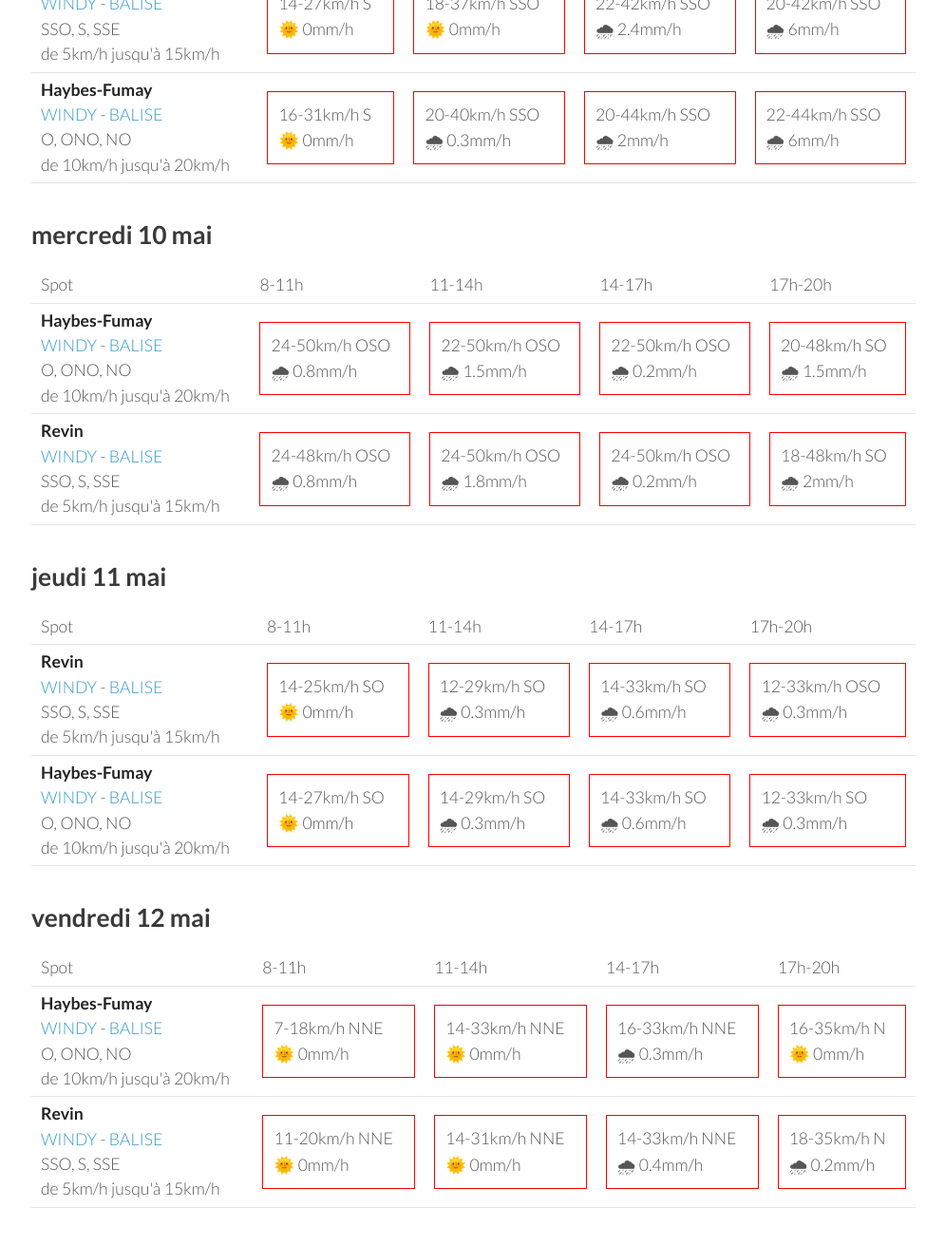
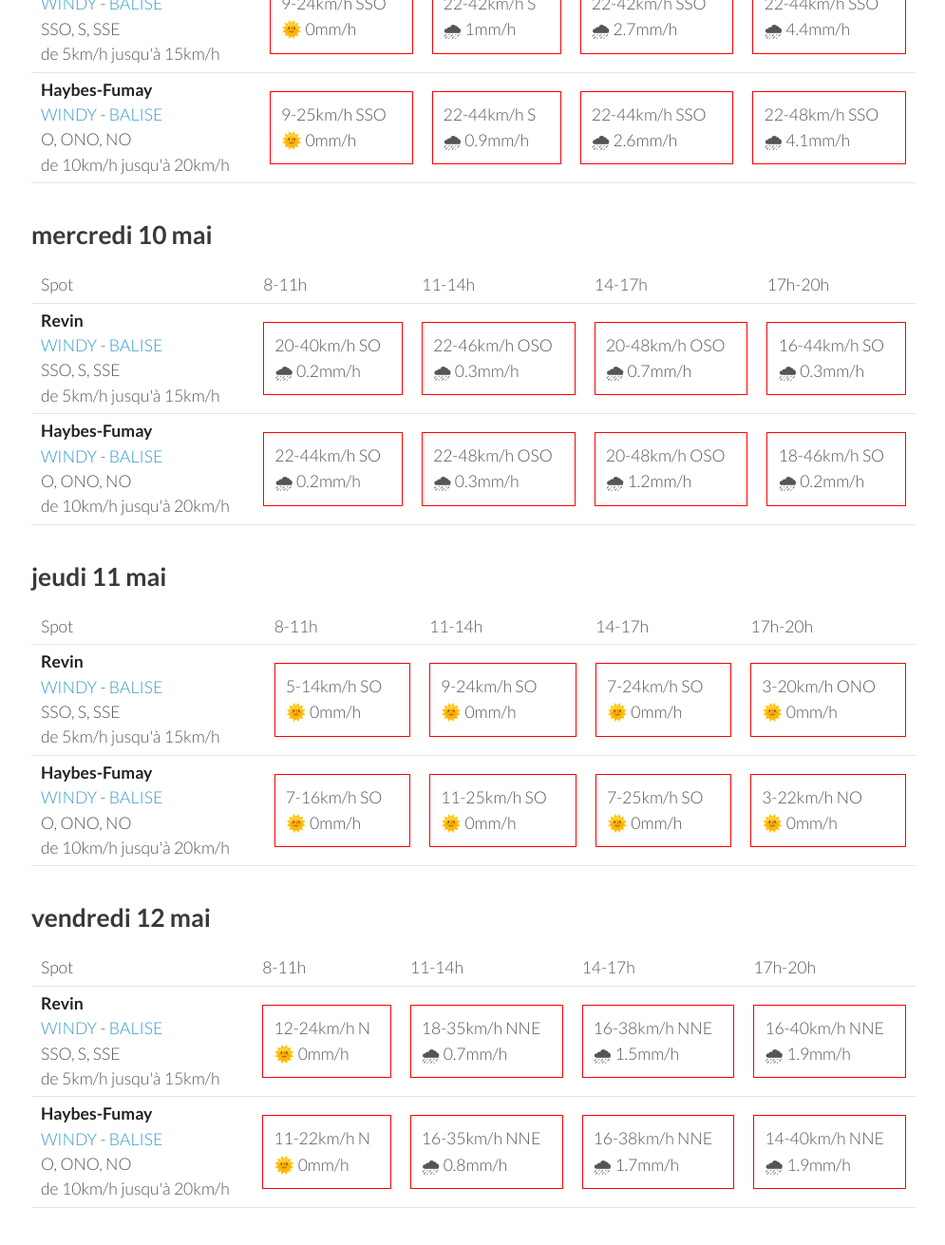
Before and after one commit to parapente-dans-le-nord/parapente-dans-le-nord.github.io, a Jekyll site: the page built from ardennes.markdown, in a window 1280 px wide and 1400 px high, scrolled down 1126 px. Shown: the top 1311 px of the window at 95% size, without its empty margins (25-1020 px from the left). Built offline with Jekyll 4.4.1, drawn with Linux system fonts in a browser that asks for light colours; some of the changed text lies outside the part shown.

Commit message:
update index.markdown

```diff
--- a/ardennes.markdown
+++ b/ardennes.markdown
@@ -7,7 +7,7 @@ title:  "Tous les spots"
 {: .links}
 
 # Prevision Windy, modèle Arome
-page mise à jour le dimanche 07 mai 17:10
+page mise à jour le dimanche 07 mai 22:10
 
 ## dimanche 07 mai
 
@@ -25,18 +25,18 @@ page mise à jour le dimanche 07 mai 17:10
         <td><strong>Revin</strong><br><a href="https://windy.com/49.948/4.625?49.543,4.625,8">WINDY</a> - <span class=""><a href="http://www.balisemeteo.com/balise.php?idBalise=5019">BALISE</a> </span><br> <span class="vent-favorable">SSO, S, SSE</span><br><span class="force-vent">de 5km/h jusqu'à 15km/h</span> </td>
 
             <td><div class="not-flyable"><p>0-0km/h NA</p><p>🌧️ 0mm/h</p></div></td>
-            <td><div class="not-flyable"><p>1-11km/h SSO</p><p>🌧 0.4mm/h</p></div></td>
-            <td><div class="not-flyable"><p>3-18km/h NNE</p><p>🌧 3.5mm/h</p></div></td>
-            <td><div class="not-flyable"><p>3-14km/h N</p><p>🌧 0.7mm/h</p></div></td>
+            <td><div class="not-flyable"><p>0-0km/h NA</p><p>🌧️ 0mm/h</p></div></td>
+            <td><div class="not-flyable"><p>0-0km/h NA</p><p>🌧️ 0mm/h</p></div></td>
+            <td><div class="not-flyable"><p>3-12km/h NNE</p><p>🌧 2mm/h</p></div></td>
 
     </tr>
 <tr>
         <td><strong>Haybes-Fumay</strong><br><a href="https://windy.com/49.998/4.715?49.913,4.738,10">WINDY</a> - <span class=""><a href="http://www.balisemeteo.com/balise.php?idBalise=104">BALISE</a> </span><br> <span class="vent-favorable">O, ONO, NO</span><br><span class="force-vent">de 10km/h jusqu'à 20km/h</span> </td>
 
             <td><div class="not-flyable"><p>0-0km/h NA</p><p>🌧️ 0mm/h</p></div></td>
-            <td><div class="not-flyable"><p>1-11km/h N</p><p>🌧 0.2mm/h</p></div></td>
-            <td><div class="not-flyable"><p>3-14km/h NNE</p><p>🌧 3.5mm/h</p></div></td>
-            <td><div class="not-flyable"><p>3-12km/h N</p><p>🌧 0.4mm/h</p></div></td>
+            <td><div class="not-flyable"><p>0-0km/h NA</p><p>🌧️ 0mm/h</p></div></td>
+            <td><div class="not-flyable"><p>0-0km/h NA</p><p>🌧️ 0mm/h</p></div></td>
+            <td><div class="not-flyable"><p>1-7km/h NNE</p><p>🌧 1.2mm/h</p></div></td>
 
     </tr>
 
@@ -56,22 +56,22 @@ page mise à jour le dimanche 07 mai 17:10
       <td>17h-20h</td>
     </tr>
 <tr>
-        <td><strong>Haybes-Fumay</strong><br><a href="https://windy.com/49.998/4.715?49.913,4.738,10">WINDY</a> - <span class=""><a href="http://www.balisemeteo.com/balise.php?idBalise=104">BALISE</a> </span><br> <span class="vent-favorable">O, ONO, NO</span><br><span class="force-vent">de 10km/h jusqu'à 20km/h</span> </td>
+        <td><strong>Revin</strong><br><a href="https://windy.com/49.948/4.625?49.543,4.625,8">WINDY</a> - <span class=""><a href="http://www.balisemeteo.com/balise.php?idBalise=5019">BALISE</a> </span><br> <span class="vent-favorable">SSO, S, SSE</span><br><span class="force-vent">de 5km/h jusqu'à 15km/h</span> </td>
 
-            <td><div class="not-flyable"><p>1-7km/h O</p><p>🌧 0.2mm/h</p></div></td>
-            <td><div class="not-flyable"><p>3-9km/h NNE</p><p>🌞 0mm/h</p></div></td>
-            <td><div class="not-flyable"><p>5-14km/h NNE</p><p>🌞 0mm/h</p></div></td>
-            <td><div class="not-flyable"><p>7-22km/h OSO</p><p>🌞 0mm/h</p></div></td>
+            <td><div class="not-flyable"><p>1-9km/h NE</p><p>🌞 0mm/h</p></div></td>
+            <td><div class="not-flyable"><p>1-1km/h O</p><p>🌞 0mm/h</p></div></td>
+            <td><div class="not-flyable"><p>3-16km/h SSO</p><p>🌞 0mm/h</p></div></td>
+            <td><div class="not-flyable"><p>7-22km/h SO</p><p>🌞 0mm/h</p></div></td>
 
 
     </tr>
 <tr>
-        <td><strong>Revin</strong><br><a href="https://windy.com/49.948/4.625?49.543,4.625,8">WINDY</a> - <span class=""><a href="http://www.balisemeteo.com/balise.php?idBalise=5019">BALISE</a> </span><br> <span class="vent-favorable">SSO, S, SSE</span><br><span class="force-vent">de 5km/h jusqu'à 15km/h</span> </td>
+        <td><strong>Haybes-Fumay</strong><br><a href="https://windy.com/49.998/4.715?49.913,4.738,10">WINDY</a> - <span class=""><a href="http://www.balisemeteo.com/balise.php?idBalise=104">BALISE</a> </span><br> <span class="vent-favorable">O, ONO, NO</span><br><span class="force-vent">de 10km/h jusqu'à 20km/h</span> </td>
 
-            <td><div class="not-flyable"><p>3-11km/h N</p><p>🌞 0mm/h</p></div></td>
-            <td><div class="not-flyable"><p>1-12km/h SO</p><p>🌞 0mm/h</p></div></td>
-            <td><div class="not-flyable"><p>7-22km/h OSO</p><p>🌞 0mm/h</p></div></td>
-            <td><div class="not-flyable"><p>9-24km/h OSO</p><p>🌞 0mm/h</p></div></td>
+            <td><div class="not-flyable"><p>1-7km/h N</p><p>🌞 0mm/h</p></div></td>
+            <td><div class="not-flyable"><p>3-9km/h ONO</p><p>🌞 0mm/h</p></div></td>
+            <td><div class="not-flyable"><p>7-20km/h SO</p><p>🌞 0mm/h</p></div></td>
+            <td><div class="not-flyable"><p>9-22km/h SO</p><p>🌞 0mm/h</p></div></td>
 
 
     </tr>
@@ -94,20 +94,20 @@ page mise à jour le dimanche 07 mai 17:10
 <tr>
         <td><strong>Revin</strong><br><a href="https://windy.com/49.948/4.625?49.543,4.625,8">WINDY</a> - <span class=""><a href="http://www.balisemeteo.com/balise.php?idBalise=5019">BALISE</a> </span><br> <span class="vent-favorable">SSO, S, SSE</span><br><span class="force-vent">de 5km/h jusqu'à 15km/h</span> </td>
 
-            <td><div class="not-flyable"><p>14-27km/h S</p><p>🌞 0mm/h</p></div></td>
-            <td><div class="not-flyable"><p>18-37km/h SSO</p><p>🌞 0mm/h</p></div></td>
-            <td><div class="not-flyable"><p>22-42km/h SSO</p><p>🌧 2.4mm/h</p></div></td>
-            <td><div class="not-flyable"><p>20-42km/h SSO</p><p>🌧 6mm/h</p></div></td>
+            <td><div class="not-flyable"><p>9-24km/h SSO</p><p>🌞 0mm/h</p></div></td>
+            <td><div class="not-flyable"><p>22-42km/h S</p><p>🌧 1mm/h</p></div></td>
+            <td><div class="not-flyable"><p>22-42km/h SSO</p><p>🌧 2.7mm/h</p></div></td>
+            <td><div class="not-flyable"><p>22-44km/h SSO</p><p>🌧 4.4mm/h</p></div></td>
 
 
     </tr>
 <tr>
         <td><strong>Haybes-Fumay</strong><br><a href="https://windy.com/49.998/4.715?49.913,4.738,10">WINDY</a> - <span class=""><a href="http://www.balisemeteo.com/balise.php?idBalise=104">BALISE</a> </span><br> <span class="vent-favorable">O, ONO, NO</span><br><span class="force-vent">de 10km/h jusqu'à 20km/h</span> </td>
 
-            <td><div class="not-flyable"><p>16-31km/h S</p><p>🌞 0mm/h</p></div></td>
-            <td><div class="not-flyable"><p>20-40km/h SSO</p><p>🌧 0.3mm/h</p></div></td>
-            <td><div class="not-flyable"><p>20-44km/h SSO</p><p>🌧 2mm/h</p></div></td>
-            <td><div class="not-flyable"><p>22-44km/h SSO</p><p>🌧 6mm/h</p></div></td>
+            <td><div class="not-flyable"><p>9-25km/h SSO</p><p>🌞 0mm/h</p></div></td>
+            <td><div class="not-flyable"><p>22-44km/h S</p><p>🌧 0.9mm/h</p></div></td>
+            <td><div class="not-flyable"><p>22-44km/h SSO</p><p>🌧 2.6mm/h</p></div></td>
+            <td><div class="not-flyable"><p>22-48km/h SSO</p><p>🌧 4.1mm/h</p></div></td>
 
 
     </tr>
@@ -128,22 +128,22 @@ page mise à jour le dimanche 07 mai 17:10
       <td>17h-20h</td>
     </tr>
 <tr>
-        <td><strong>Haybes-Fumay</strong><br><a href="https://windy.com/49.998/4.715?49.913,4.738,10">WINDY</a> - <span class=""><a href="http://www.balisemeteo.com/balise.php?idBalise=104">BALISE</a> </span><br> <span class="vent-favorable">O, ONO, NO</span><br><span class="force-vent">de 10km/h jusqu'à 20km/h</span> </td>
+        <td><strong>Revin</strong><br><a href="https://windy.com/49.948/4.625?49.543,4.625,8">WINDY</a> - <span class=""><a href="http://www.balisemeteo.com/balise.php?idBalise=5019">BALISE</a> </span><br> <span class="vent-favorable">SSO, S, SSE</span><br><span class="force-vent">de 5km/h jusqu'à 15km/h</span> </td>
 
-            <td><div class="not-flyable"><p>24-50km/h OSO</p><p>🌧 0.8mm/h</p></div></td>
-            <td><div class="not-flyable"><p>22-50km/h OSO</p><p>🌧 1.5mm/h</p></div></td>
-            <td><div class="not-flyable"><p>22-50km/h OSO</p><p>🌧 0.2mm/h</p></div></td>
-            <td><div class="not-flyable"><p>20-48km/h SO</p><p>🌧 1.5mm/h</p></div></td>
+            <td><div class="not-flyable"><p>20-40km/h SO</p><p>🌧 0.2mm/h</p></div></td>
+            <td><div class="not-flyable"><p>22-46km/h OSO</p><p>🌧 0.3mm/h</p></div></td>
+            <td><div class="not-flyable"><p>20-48km/h OSO</p><p>🌧 0.7mm/h</p></div></td>
+            <td><div class="not-flyable"><p>16-44km/h SO</p><p>🌧 0.3mm/h</p></div></td>
 
 
     </tr>
 <tr>
-        <td><strong>Revin</strong><br><a href="https://windy.com/49.948/4.625?49.543,4.625,8">WINDY</a> - <span class=""><a href="http://www.balisemeteo.com/balise.php?idBalise=5019">BALISE</a> </span><br> <span class="vent-favorable">SSO, S, SSE</span><br><span class="force-vent">de 5km/h jusqu'à 15km/h</span> </td>
+        <td><strong>Haybes-Fumay</strong><br><a href="https://windy.com/49.998/4.715?49.913,4.738,10">WINDY</a> - <span class=""><a href="http://www.balisemeteo.com/balise.php?idBalise=104">BALISE</a> </span><br> <span class="vent-favorable">O, ONO, NO</span><br><span class="force-vent">de 10km/h jusqu'à 20km/h</span> </td>
 
-            <td><div class="not-flyable"><p>24-48km/h OSO</p><p>🌧 0.8mm/h</p></div></td>
-            <td><div class="not-flyable"><p>24-50km/h OSO</p><p>🌧 1.8mm/h</p></div></td>
-            <td><div class="not-flyable"><p>24-50km/h OSO</p><p>🌧 0.2mm/h</p></div></td>
-            <td><div class="not-flyable"><p>18-48km/h SO</p><p>🌧 2mm/h</p></div></td>
+            <td><div class="not-flyable"><p>22-44km/h SO</p><p>🌧 0.2mm/h</p></div></td>
+            <td><div class="not-flyable"><p>22-48km/h OSO</p><p>🌧 0.3mm/h</p></div></td>
+            <td><div class="not-flyable"><p>20-48km/h OSO</p><p>🌧 1.2mm/h</p></div></td>
+            <td><div class="not-flyable"><p>18-46km/h SO</p><p>🌧 0.2mm/h</p></div></td>
 
 
     </tr>
@@ -166,20 +166,20 @@ page mise à jour le dimanche 07 mai 17:10
 <tr>
         <td><strong>Revin</strong><br><a href="https://windy.com/49.948/4.625?49.543,4.625,8">WINDY</a> - <span class=""><a href="http://www.balisemeteo.com/balise.php?idBalise=5019">BALISE</a> </span><br> <span class="vent-favorable">SSO, S, SSE</span><br><span class="force-vent">de 5km/h jusqu'à 15km/h</span> </td>
 
-            <td><div class="not-flyable"><p>14-25km/h SO</p><p>🌞 0mm/h</p></div></td>
-            <td><div class="not-flyable"><p>12-29km/h SO</p><p>🌧 0.3mm/h</p></div></td>
-            <td><div class="not-flyable"><p>14-33km/h SO</p><p>🌧 0.6mm/h</p></div></td>
-            <td><div class="not-flyable"><p>12-33km/h OSO</p><p>🌧 0.3mm/h</p></div></td>
+            <td><div class="not-flyable"><p>5-14km/h SO</p><p>🌞 0mm/h</p></div></td>
+            <td><div class="not-flyable"><p>9-24km/h SO</p><p>🌞 0mm/h</p></div></td>
+            <td><div class="not-flyable"><p>7-24km/h SO</p><p>🌞 0mm/h</p></div></td>
+            <td><div class="not-flyable"><p>3-20km/h ONO</p><p>🌞 0mm/h</p></div></td>
 
 
     </tr>
 <tr>
         <td><strong>Haybes-Fumay</strong><br><a href="https://windy.com/49.998/4.715?49.913,4.738,10">WINDY</a> - <span class=""><a href="http://www.balisemeteo.com/balise.php?idBalise=104">BALISE</a> </span><br> <span class="vent-favorable">O, ONO, NO</span><br><span class="force-vent">de 10km/h jusqu'à 20km/h</span> </td>
 
-            <td><div class="not-flyable"><p>14-27km/h SO</p><p>🌞 0mm/h</p></div></td>
-            <td><div class="not-flyable"><p>14-29km/h SO</p><p>🌧 0.3mm/h</p></div></td>
-            <td><div class="not-flyable"><p>14-33km/h SO</p><p>🌧 0.6mm/h</p></div></td>
-            <td><div class="not-flyable"><p>12-33km/h SO</p><p>🌧 0.3mm/h</p></div></td>
+            <td><div class="not-flyable"><p>7-16km/h SO</p><p>🌞 0mm/h</p></div></td>
+            <td><div class="not-flyable"><p>11-25km/h SO</p><p>🌞 0mm/h</p></div></td>
+            <td><div class="not-flyable"><p>7-25km/h SO</p><p>🌞 0mm/h</p></div></td>
+            <td><div class="not-flyable"><p>3-22km/h NO</p><p>🌞 0mm/h</p></div></td>
 
 
     </tr>
@@ -200,22 +200,22 @@ page mise à jour le dimanche 07 mai 17:10
       <td>17h-20h</td>
     </tr>
 <tr>
-        <td><strong>Haybes-Fumay</strong><br><a href="https://windy.com/49.998/4.715?49.913,4.738,10">WINDY</a> - <span class=""><a href="http://www.balisemeteo.com/balise.php?idBalise=104">BALISE</a> </span><br> <span class="vent-favorable">O, ONO, NO</span><br><span class="force-vent">de 10km/h jusqu'à 20km/h</span> </td>
+        <td><strong>Revin</strong><br><a href="https://windy.com/49.948/4.625?49.543,4.625,8">WINDY</a> - <span class=""><a href="http://www.balisemeteo.com/balise.php?idBalise=5019">BALISE</a> </span><br> <span class="vent-favorable">SSO, S, SSE</span><br><span class="force-vent">de 5km/h jusqu'à 15km/h</span> </td>
 
-            <td><div class="not-flyable"><p>7-18km/h NNE</p><p>🌞 0mm/h</p></div></td>
-            <td><div class="not-flyable"><p>14-33km/h NNE</p><p>🌞 0mm/h</p></div></td>
-            <td><div class="not-flyable"><p>16-33km/h NNE</p><p>🌧 0.3mm/h</p></div></td>
-            <td><div class="not-flyable"><p>16-35km/h N</p><p>🌞 0mm/h</p></div></td>
+            <td><div class="not-flyable"><p>12-24km/h N</p><p>🌞 0mm/h</p></div></td>
+            <td><div class="not-flyable"><p>18-35km/h NNE</p><p>🌧 0.7mm/h</p></div></td>
+            <td><div class="not-flyable"><p>16-38km/h NNE</p><p>🌧 1.5mm/h</p></div></td>
+            <td><div class="not-flyable"><p>16-40km/h NNE</p><p>🌧 1.9mm/h</p></div></td>
 
 
     </tr>
 <tr>
-        <td><strong>Revin</strong><br><a href="https://windy.com/49.948/4.625?49.543,4.625,8">WINDY</a> - <span class=""><a href="http://www.balisemeteo.com/balise.php?idBalise=5019">BALISE</a> </span><br> <span class="vent-favorable">SSO, S, SSE</span><br><span class="force-vent">de 5km/h jusqu'à 15km/h</span> </td>
+        <td><strong>Haybes-Fumay</strong><br><a href="https://windy.com/49.998/4.715?49.913,4.738,10">WINDY</a> - <span class=""><a href="http://www.balisemeteo.com/balise.php?idBalise=104">BALISE</a> </span><br> <span class="vent-favorable">O, ONO, NO</span><br><span class="force-vent">de 10km/h jusqu'à 20km/h</span> </td>
 
-            <td><div class="not-flyable"><p>11-20km/h NNE</p><p>🌞 0mm/h</p></div></td>
-            <td><div class="not-flyable"><p>14-31km/h NNE</p><p>🌞 0mm/h</p></div></td>
-            <td><div class="not-flyable"><p>14-33km/h NNE</p><p>🌧 0.4mm/h</p></div></td>
-            <td><div class="not-flyable"><p>18-35km/h N</p><p>🌧 0.2mm/h</p></div></td>
+            <td><div class="not-flyable"><p>11-22km/h N</p><p>🌞 0mm/h</p></div></td>
+            <td><div class="not-flyable"><p>16-35km/h NNE</p><p>🌧 0.8mm/h</p></div></td>
+            <td><div class="not-flyable"><p>16-38km/h NNE</p><p>🌧 1.7mm/h</p></div></td>
+            <td><div class="not-flyable"><p>14-40km/h NNE</p><p>🌧 1.9mm/h</p></div></td>
 
 
     </tr>
```
